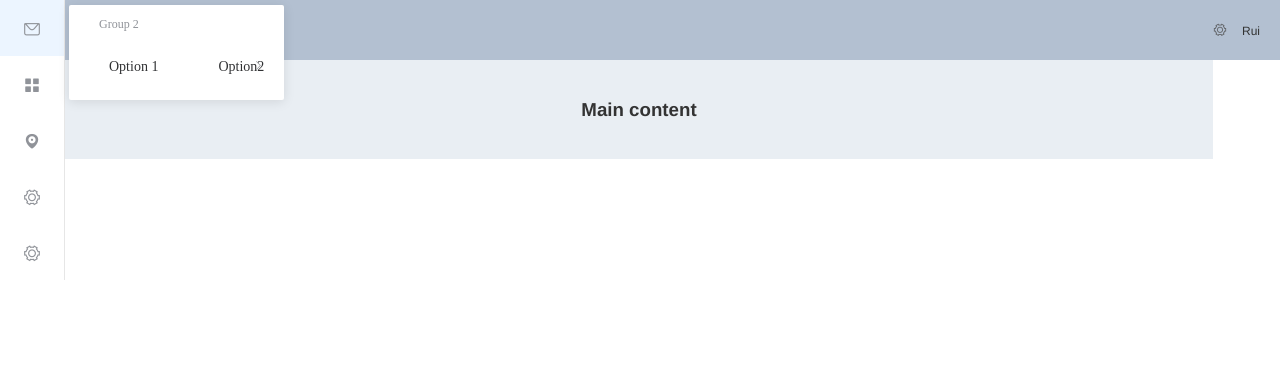
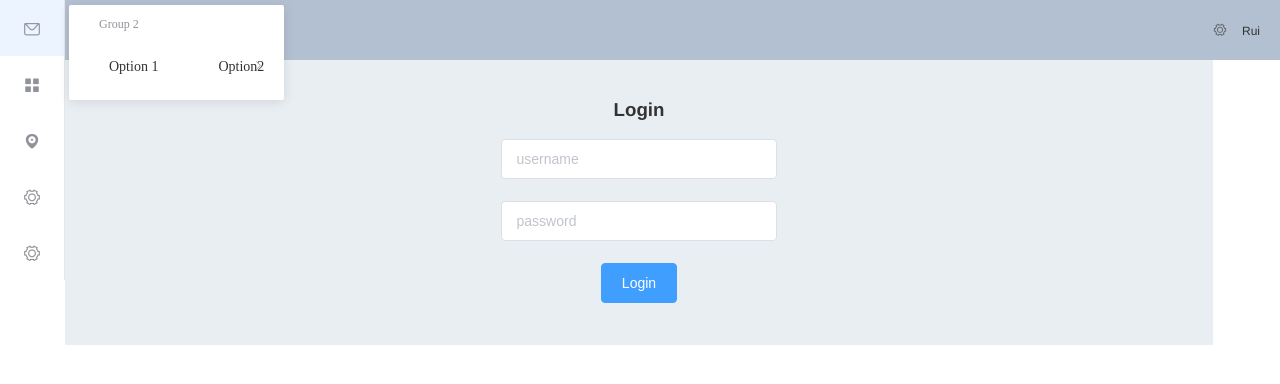
Before and after one commit to castor3/TestSPA, a Vue app: page /#/ in a window 1280 px wide. Shown: the top 384 px of the page. Built offline with nearby package versions, Linux system fonts and the light colour scheme.

Commit message:
Added login UI

```diff
--- a/src/components/Header.vue
+++ b/src/components/Header.vue
@@ -1,10 +1,9 @@
 <template>
 	<div style="width:100%">
+		<!-- Header -->
 		<el-header style="font-size: 12px">
-			<el-row>
 			<span style="float: left">
 				<el-col>
-						<!-- Collapse / Expand buttons -->
 					<el-button @click="toggleIsCollapsed" size="mini" round>Menu</el-button>
 				</el-col>
 			</span>
@@ -22,12 +21,24 @@
 					<span>Rui</span>
 				</el-col>
 			</span>
-			</el-row>
 		</el-header>
 
 		<!-- Main content -->
 		<el-main>
-			<h1>Main content</h1>
+			<div id="centerLogin">
+				<h1>Login</h1>
+				<el-form>
+					<el-form-item>
+						<el-input placeholder="username" v-model="username"></el-input>
+					</el-form-item>
+					<el-form-item>
+						<el-input type="password" placeholder="password"></el-input>
+					</el-form-item>
+					<el-form-item>
+						<el-button @click="onSubmit" type="primary">Login</el-button>
+					</el-form-item>
+				</el-form>
+			</div>
 		</el-main>
 	</div>
 </template>
@@ -44,24 +55,27 @@ export default {
     "el-dropdown": element.Dropdown,
     "el-dropdown-menu": element.DropdownMenu,
     "el-dropdown-item": element.DropdownItem,
-    "el-radio-group": element.RadioGroup,
-    "el-radio-button": element.RadioButton,
-    "el-row": element.Row,
     "el-col": element.Col,
+
+    // Main
     "el-main": element.Main,
+    "el-form": element.Form,
+    "el-form-item": element.FormItem,
+    "el-input": element.Input,
+
     "el-button": element.Button
   },
   data() {
     return {
       isCollapsed: true,
-      testProperty: ""
+      testProperty: "",
+      username: ""
     };
   },
   props: ["collapseValue"],
   methods: {
-    buttonClicked() {
-      alert("mensagem");
-      this.testProperty = "newValue";
+    onSubmit() {
+      console.log("submit!");
     },
     toggleIsCollapsed() {
       this.isCollapsed = !this.isCollapsed;
@@ -73,14 +87,15 @@ export default {
 </script>
 
 <style>
+#centerLogin {
+  width: 25%;
+  margin: 0 auto;
+}
 .el-header {
   background-color: #b3c0d1;
   color: #333;
   text-align: center;
   line-height: 60px;
-}
-.el-row {
-  margin-bottom: 20px;
 }
 .el-col {
   border-radius: 4px;
```
Lines whose indentation alone changed are shown as unchanged.
